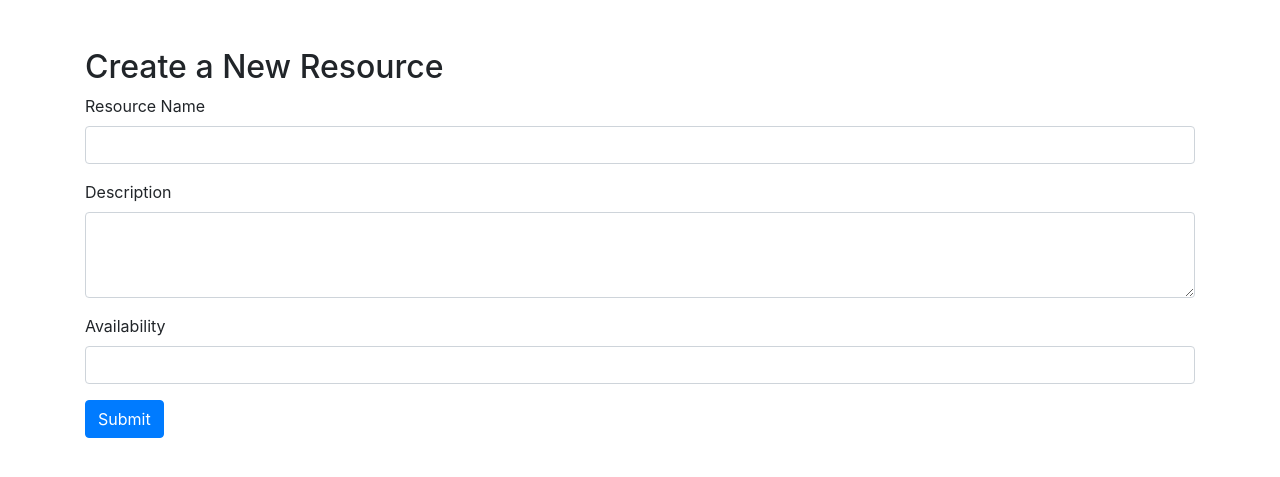
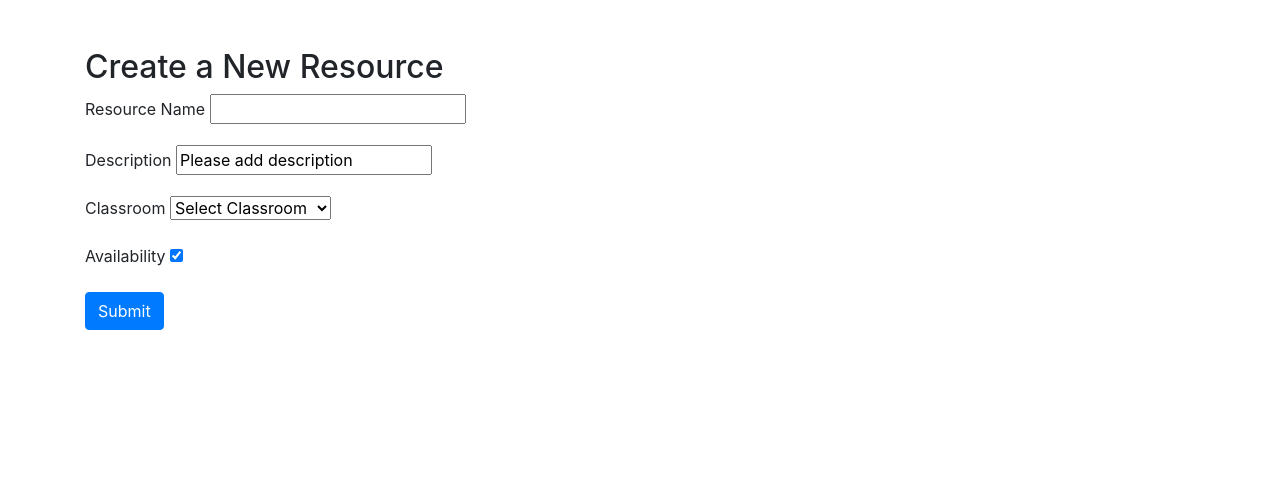
Before and after one commit to deliagrigorita/Timetable-Generator-Project, a Django app: template Timetable/templates/resource.html in a window 1280 px wide. Shown: the top 477 px of the page. Run offline with Django 4.2, Linux system fonts and the light colour scheme; the template is opened without the code that fills it: values that come from a table or form of the project are taken from there, others are empty; tables that the repository leaves empty hold one stand-in row (values such as "Sample post"); parts of the project's set-up code (start-up, migrations or seed data) failed here and were passed over; some libraries are stand-ins or nearby versions.

Commit message:
resource

```diff
--- a/Timetable/forms.py
+++ b/Timetable/forms.py
@@ -20,6 +20,7 @@ class TeacherForm(forms.ModelForm):
         fields = ['email', 'password', 'first_name', 'last_name']
 
 class ResourceForm(forms.ModelForm):
+    classroom = forms.ModelChoiceField(queryset=Classroom.objects.all(), empty_label="Select Classroom")
     class Meta:
         model = Resource
         fields = ['name', 'description', 'classroom', 'availability']
@@ -56,6 +57,7 @@ class ClassForm(forms.ModelForm):
         fields = ['name', 'teacher', 'classroom', 'schedule']
 
 class AdminForm(forms.ModelForm):
+    #userbun = forms.ModelChoiceField(queryset=Student.objects.all(), empty_label="Select Student")
     class Meta:
         model = Admin
         fields = []
--- a/Timetable/models.py
+++ b/Timetable/models.py
@@ -99,3 +99,31 @@ class Timetable(models.Model):
 
     def __str__(self):
         return f"Timetable {self.id} - {self.classes.name}"
+
+class Type(models.Model):
+    id = models.AutoField(primary_key=True)
+    type = models.CharField(max_length=50)
+
+    def __str__(self):
+        return self.name
+
+class StudentYear(models.Model):
+    id = models.AutoField(primary_key=True)
+    year = models.CharField(max_length=50)
+
+    def __str__(self):
+        return self.name
+
+class StudentSemian(models.Model):
+    id = models.AutoField(primary_key=True)
+    semntype = models.CharField(max_length=50)
+
+    def __str__(self):
+        return self.name
+
+class StudentGroup(models.Model):
+    id = models.AutoField(primary_key=True)
+    group = models.CharField(max_length=50)
+
+    def __str__(self):
+        return self.name
--- a/Timetable/templates/resource.html
+++ b/Timetable/templates/resource.html
@@ -12,21 +12,28 @@
     <h2>Create a New Resource</h2>
     <form method="post" action="{% url 'add_resource' %}" class="needs-validation" novalidate>
         {% csrf_token %}
+
         <!-- Bootstrap form groups -->
         <div class="form-group">
-            <label for="id_name">Resource Name</label>
-            <input type="text" class="form-control" id="id_name" name="name" required>
+            <label for="{{ form.name.id_for_label }}">Resource Name</label>
+            {{ form.name }}
             <div class="invalid-feedback">Please enter a resource name.</div>
         </div>
 
         <div class="form-group">
-            <label for="id_description">Description</label>
-            <textarea class="form-control" id="id_description" name="description" rows="3"></textarea>
+            <label for="{{ form.description.id_for_label }}">Description</label>
+            {{ form.description }}
         </div>
 
         <div class="form-group">
-            <label for="id_availability">Availability</label>
-            <input type="text" class="form-control" id="id_availability" name="availability" required>
+            <label for="{{ form.classroom.id_for_label }}">Classroom</label>
+            {{ form.classroom }}
+            <div class="invalid-feedback">Please select a classroom.</div>
+        </div>
+
+        <div class="form-group">
+            <label for="{{ form.availability.id_for_label }}">Availability</label>
+            {{ form.availability }}
             <div class="invalid-feedback">Please enter availability information.</div>
         </div>
 
--- a/Timetable/views/add_admin_view.py
+++ b/Timetable/views/add_admin_view.py
@@ -62,7 +62,7 @@ def add_admin(request):
         form = AdminForm()
 
     users = User.objects.all()
-    return render(request, 'admin.html', {'form': form, 'users': users})
+    return render(request, 'admin.html', {'users': users})
 @log_update_admin
 def update_admin(request, admin_id):
     try:
--- a/Timetable/views/add_resource_view.py
+++ b/Timetable/views/add_resource_view.py
@@ -45,7 +45,7 @@ def add_resource(request):
         if form.is_valid():
             resource = form.save()
             print(f"Resource with ID {resource.id} added successfully.")
-            return redirect('index')
+            return redirect('index')  # Replace 'index' with the appropriate URL name
         else:
             print("Form is not valid. Please check the form data.")
     else:
```
